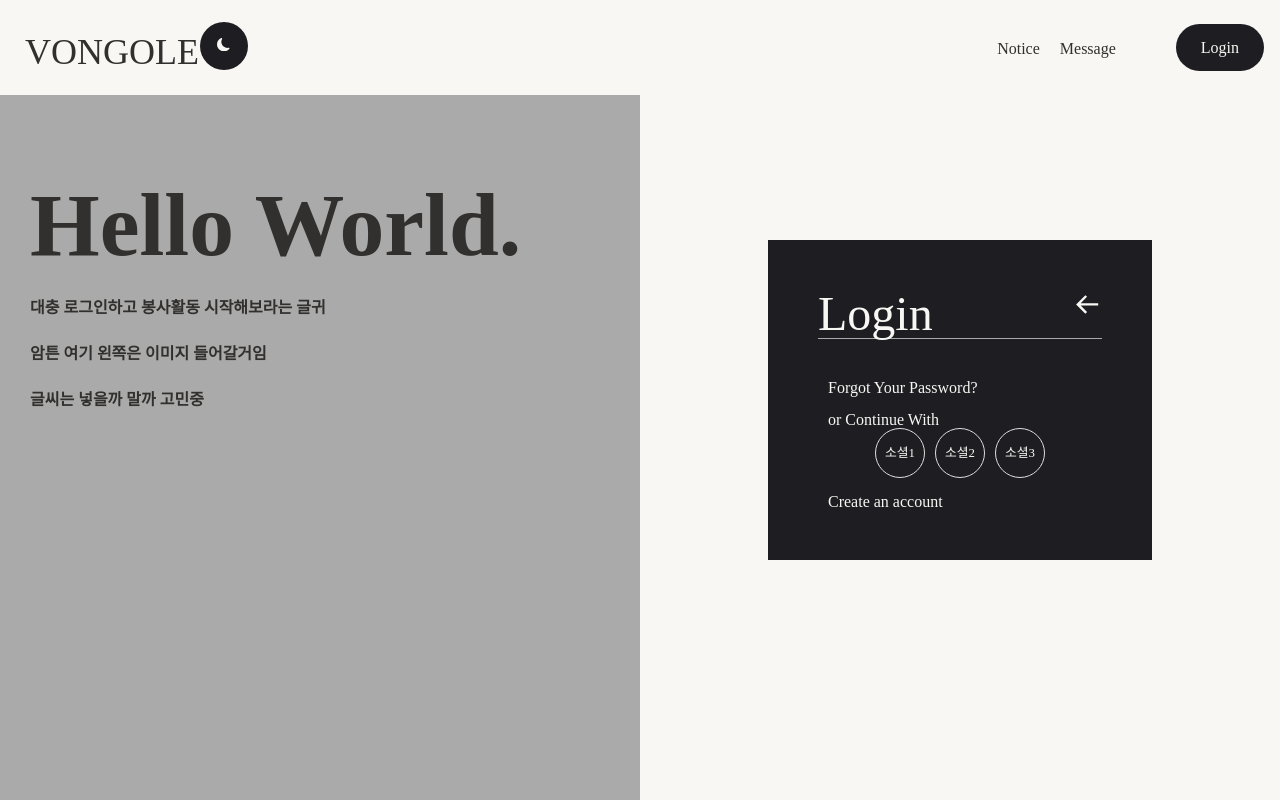
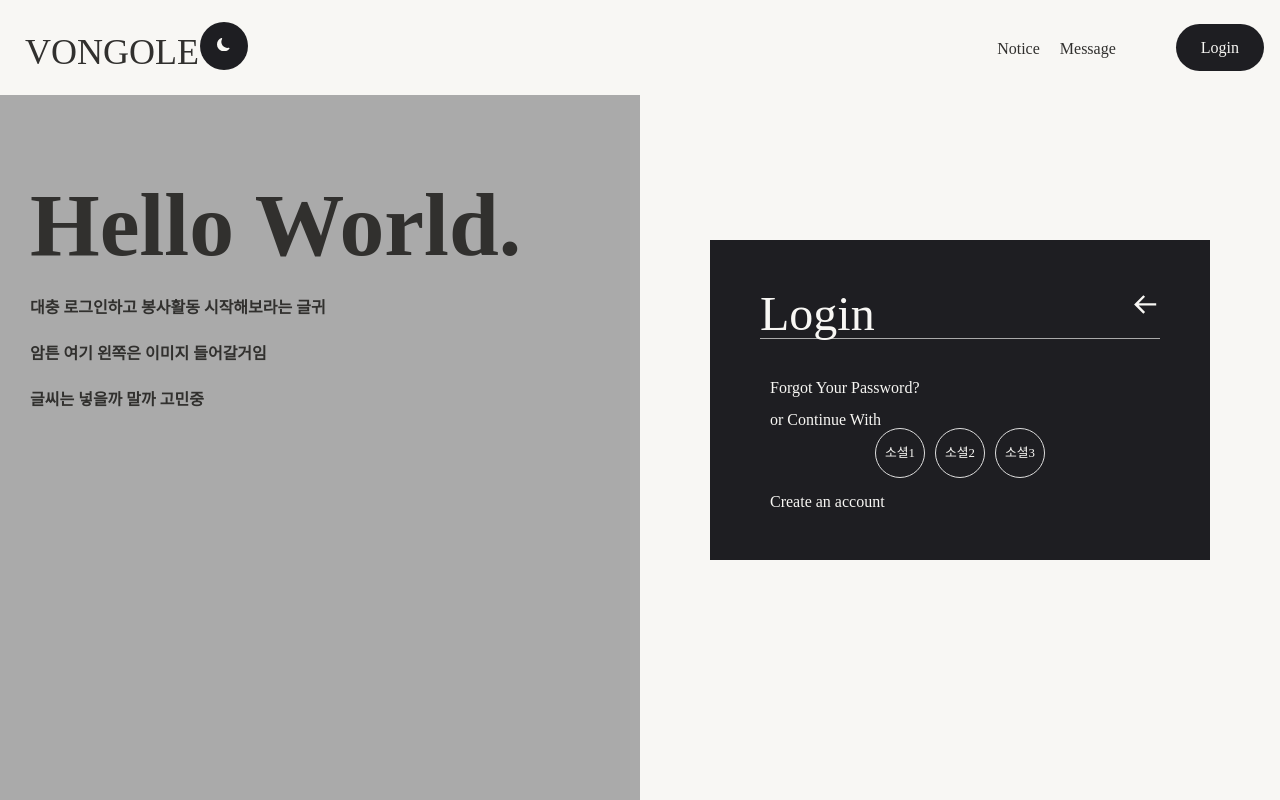
Before and after one commit to SimBongSa/Front-end, a React (Create React App) app: page /login in a window 1280 px wide. Built offline with nearby package versions, Linux system fonts and the light colour scheme.

Commit message:
header > logo 누르면 mainpage로 가도록 navigate

```diff
--- a/src/components/Header/Header.jsx
+++ b/src/components/Header/Header.jsx
@@ -11,7 +11,7 @@ const Header = () => {
 
   return (
     <HeaderContainer>
-      <HeaderLogo>VONGOLE</HeaderLogo>
+      <HeaderLogo onClick={() => navigate("/")}>VONGOLE</HeaderLogo>
 
       <HeaderMenu>
       <LightThemeBtn onClick={toggleTheme}><BsFillMoonFill/></LightThemeBtn>
--- a/src/components/Header/Header.styled.js
+++ b/src/components/Header/Header.styled.js
@@ -14,6 +14,7 @@ export const HeaderContainer = styled.header`
 `
 
 export const HeaderLogo = styled.span`
+  cursor: pointer;
   float: left;
   padding: 13px 10px 13px 10px;
   margin: 13px 0px 0px 15px;
--- a/src/components/Login/Login.styled.js
+++ b/src/components/Login/Login.styled.js
@@ -59,14 +59,17 @@ export const LoginBox = styled.div`
   margin: 0 auto;
   padding: 50px;
   max-width: 500px;
+  min-width: 500px;
   width: 30%;
   height: 40vh;
+  min-height: 40vh;
   overflow: hidden;
   flex-direction: column;
   justify-content: space-around;
   font-size: 3rem;
   color: ${(props) => props.theme.bgColor};
   background-color: ${(props) => props.theme.ctrColor};;
+  transition: all 0.5s;
   @media (max-width: 980px) {
     width: 100%;
   }
```
